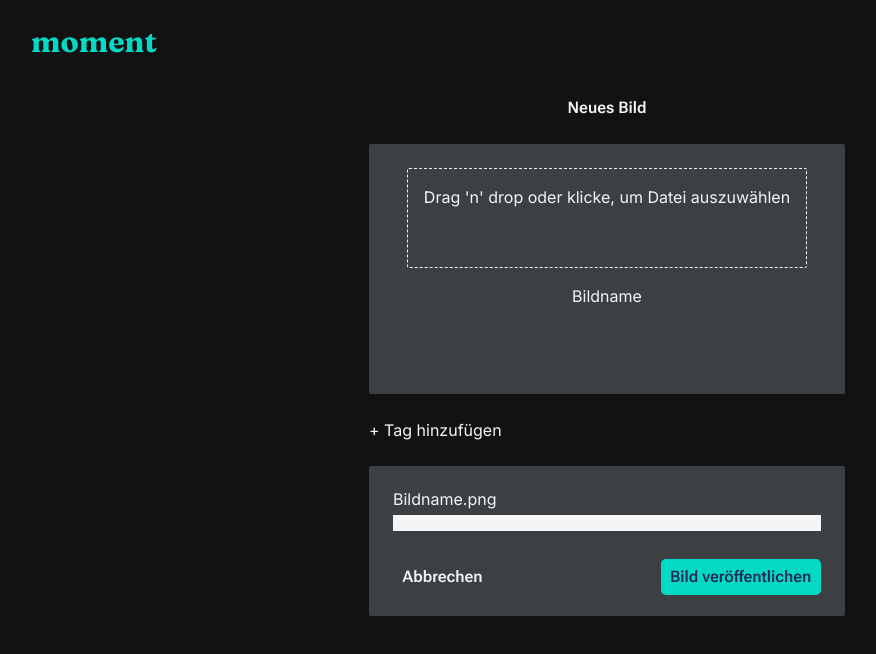
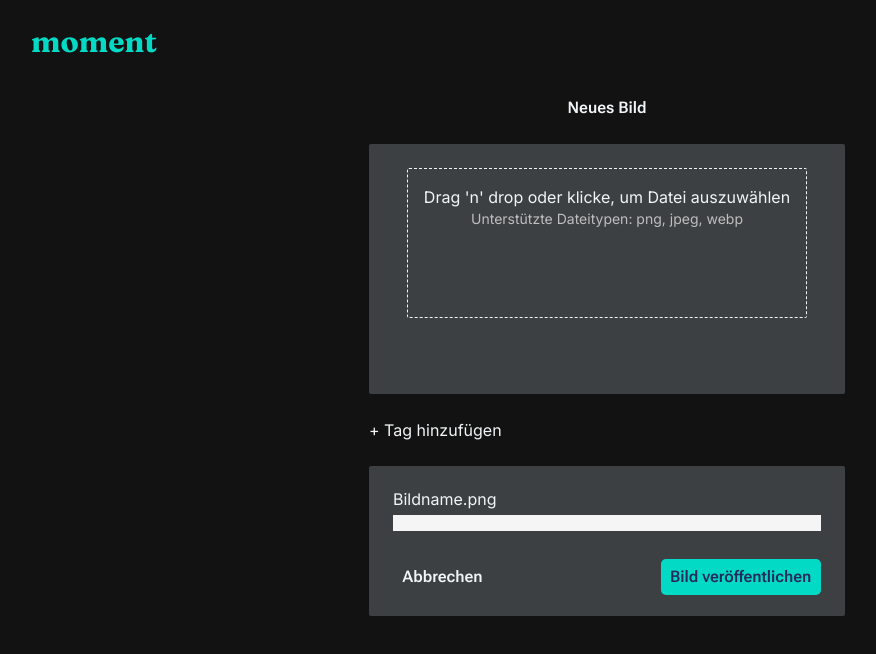
Before and after one commit to elifPeriza/gallery-website, a Next.js app: page /neues-Bild in a window 1280 px wide. Shown: the top 654 px of the page, without its empty margins (33-909 px from the left). Built offline with nearby package versions, Linux system fonts and the light colour scheme.

Commit message:
Add file type constraint for image select & add error handling

```diff
--- a/src/app/components/ImageSelect.tsx
+++ b/src/app/components/ImageSelect.tsx
@@ -3,28 +3,54 @@ import React from "react";
 import { useDropzone } from "react-dropzone";
 
 export default function ImageSelect() {
-  const { acceptedFiles, getRootProps, getInputProps } = useDropzone();
+  const { acceptedFiles, fileRejections, getRootProps, getInputProps } =
+    useDropzone({
+      accept: {
+        "image/jpeg": [],
+        "image/png": [],
+        "image/webp": [],
+      },
+    });
 
   const files = acceptedFiles.map((file) => (
     <li key={file.name}>{file.name}</li>
   ));
 
+  const fileRejectionItems = fileRejections.map(({ file, errors }) => (
+    <li key={file.name} className="text-[#EA9AA8]">
+      {`Datei abgelehnt: `}
+      <ul>
+        {errors.map((e) => (
+          <li key={e.code}>{e.message}</li>
+        ))}
+      </ul>
+    </li>
+  ));
+  console.log(files);
   return (
     <section className="flex h-[250px] flex-col items-center rounded-sm bg-darkgrey p-6">
       <div
         {...getRootProps({
           className:
-            "border border-dashed border-white rounded-sm h-[100px] p-4 ",
+            "border border-dashed border-white rounded-sm h-[150px] p-4 ",
         })}
       >
         <input {...getInputProps()} />
-        <p className="  text-white">
+        <h3 className="  text-center text-white ">
           Drag 'n' drop oder klicke, um Datei auszuwählen
+        </h3>
+        <p className="text-center text-sm text-lightgrey">
+          Unterstützte Dateitypen: png, jpeg, webp
         </p>
       </div>
       <aside className="mt-4 text-center text-white">
-        <h4>Bildname</h4>
-        <ul>{files}</ul>
+        {!fileRejectionItems.length && acceptedFiles.length > 0 && (
+          <>
+            <h4>Bildname</h4>
+            <ul>{files}</ul>
+          </>
+        )}
+        <ul>{fileRejectionItems}</ul>
       </aside>
     </section>
   );
```
